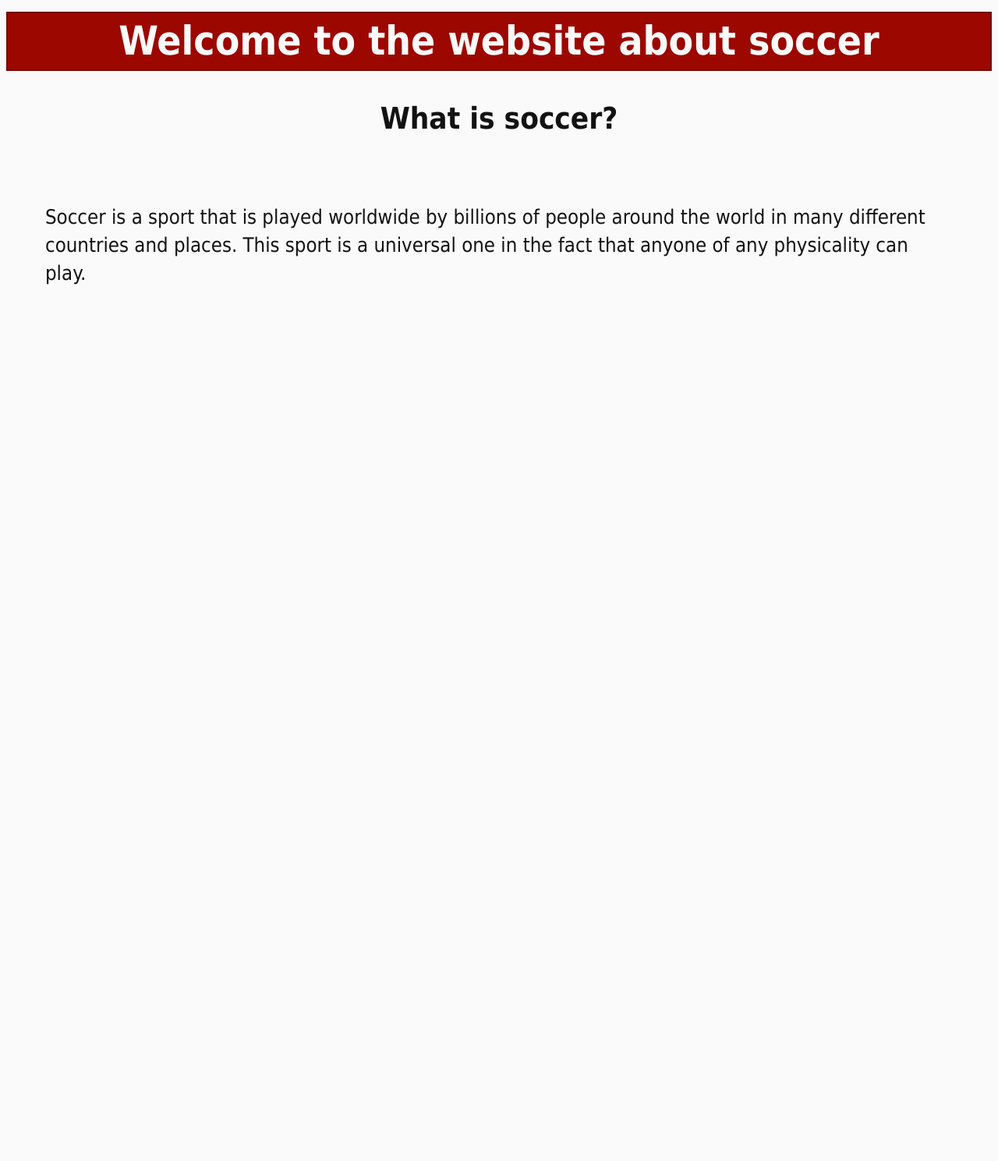
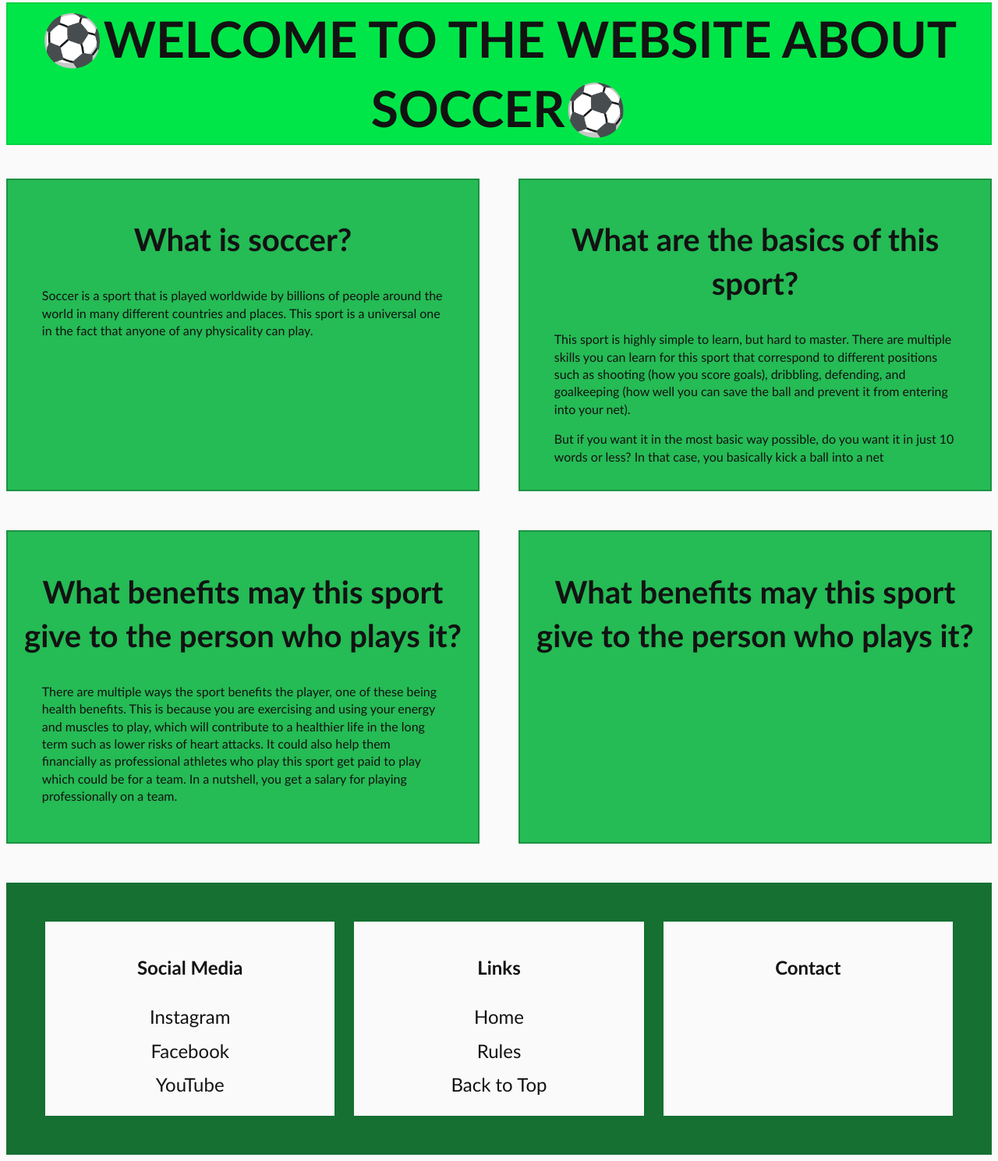
Before and after one commit to techmemelord/final-project-website-oliver, a plain HTML site: page index.html in a window 1280 px wide. Shown: the part 1036-2525 px from the top of the page at 78% size. Before the commit the page ends 1480 px from the top, so only its background shows below. Drawn offline with Linux system fonts and the light colour scheme.

Commit message:
Add files via upload

```diff
--- a/index.html
+++ b/index.html
@@ -17,7 +17,6 @@
           <li class="nav-item"><a class="nav-link" href="#">Home</a></li>
           <li class="nav-item"><a class="nav-link" href="#">Rules</a></li>
           <li class="nav-item"><a class="nav-link" href="#">History</a></li>
-          <li class="nav-item"><a class="nav-link" href="#">World Cup</a></li>
           <li class="nav-item">
             <a class="nav-link" href="#">Player Positions</a>
           </li>
@@ -29,19 +28,71 @@
           src="images/soccer pitch.jpg"
           alt="A picture of a soccer pitch with green grass and white painted lines" />
       </div>
-      <h1>Welcome to the website about soccer</h1>
+      <h1>&#9917;Welcome to the website about soccer&#9917;</h1>
     </header>
     <main>
-      <section id="intro-section">
+      <section>
         <h2>What is soccer?</h2>
-      </section>
-      <section id="second-section">
         <p>
           Soccer is a sport that is played worldwide by billions of people
           around the world in many different countries and places. This sport is
           a universal one in the fact that anyone of any physicality can play.
         </p>
       </section>
+      <section>
+        <h2>What are the basics of this sport?</h2>
+        <p>
+          This sport is highly simple to learn, but hard to master. There are
+          multiple skills you can learn for this sport that correspond to
+          different positions such as shooting (how you score goals), dribbling,
+          defending, and goalkeeping (how well you can save the ball and prevent
+          it from entering into your net).
+        </p>
+        <p>
+          But if you want it in the most basic way possible, do you want it in
+          just 10 words or less? In that case, you basically kick a ball into a
+          net
+        </p>
+      </section>
+      <section>
+        <h2>What benefits may this sport give to the person who plays it?</h2>
+        <p>
+          There are multiple ways the sport benefits the player, one of these
+          being health benefits. This is because you are exercising and using
+          your energy and muscles to play, which will contribute to a healthier
+          life in the long term such as lower risks of heart attacks. It could
+          also help them financially as professional athletes who play this
+          sport get paid to play which could be for a team. In a nutshell, you
+          get a salary for playing professionally on a team.
+        </p>
+      </section>
+      <section>
+        <h2>What benefits may this sport give to the person who plays it?</h2>
+        <p></p>
+      </section>
     </main>
+    <footer>
+      <div class="footer-column">
+        <h3>Social Media</h3>
+        <a href="https://www.instagram.com/" target="_blank" rel="noopener"
+          >Instagram</a
+        >
+        <a href="https://www.facebook.com/" target="_blank" rel="noopener"
+          >Facebook</a
+        >
+        <a href="https://www.youtube.com/" target="_blank" rel="noopener"
+          >YouTube</a
+        >
+      </div>
+      <div class="footer-column">
+        <h3>Links</h3>
+        <a href="#">Home</a>
+        <a href="#">Rules</a>
+        <a href="#">Back to Top</a>
+      </div>
+      <div class="footer-column">
+        <h3>Contact</h3>
+      </div>
+    </footer>
   </body>
 </html>
--- a/stylesheets/style.css
+++ b/stylesheets/style.css
@@ -1,7 +1,18 @@
 * {
   box-sizing: border-box;
   line-height: 140%;
-  font-family: tahoma, verdana, sans-serif;
+  font-family: "Trebuchet MS", Verdana, sans-serif;
+}
+
+html {
+  font-size: 62.5%;
+  scroll-behavior: smooth;
+}
+#primary-color {
+  color: #00e648;
+}
+#secondary-color {
+  color: #25bb55;
 }
 
 body {
@@ -20,25 +31,26 @@ header {
 
 #nav-list {
   display: flex;
-  justify-content: center;
+  justify-content: space-between;
   align-items: center;
   list-style-type: none;
   flex-direction: column;
   flex-wrap: wrap;
   align-content: center;
-  background-color: #691915;
-  border: #47110e 2px solid;
+  background-color: #25bb55;
+  border: #1d9242 2px solid;
 }
 
 .nav-link {
   margin: 4%;
+  font-size: 2.4rem;
   display: inline-block;
   padding: 25px 50px;
   border-radius: 999px;
   -webkit-border-radius: 999px;
-  background-color: #9c0700;
-  border: #730701 2px solid;
-  color: #fafafa;
+  background-color: #00e648;
+  border: #00d142 2px solid;
+  color: #121212;
   text-decoration: none;
   flex-basis: 125px;
   margin: 15px;
@@ -48,6 +60,7 @@ header {
 .nav-link:hover,
 .nav-link:focus {
   transform: scale(1.05);
+  background-color: #00d744;
 }
 @media all and (min-width: 1070px) {
   #nav-list {
@@ -58,17 +71,18 @@ header {
     list-style-type: none;
     flex-wrap: wrap;
     align-content: space-between;
-    background-color: #691915;
-    border: #47110e 2px solid;
+    background-color: #25bb55;
+    border: #1d9242 2px solid;
   }
   nav {
+    position: -webkit-sticky;
     position: sticky;
     top: 0;
   }
 }
 
 .nav-link:active {
-  background-color: #88221d;
+  background-color: #00b93b;
 }
 
 #intro-image {
@@ -81,17 +95,80 @@ header {
 }
 
 h1 {
-  color: #fafafa;
-  background-color: #9c0700;
-  border: #730701 2px solid;
+  background-color: #00e648;
+  border: #00d142 2px solid;
+  text-transform: uppercase;
+  font-size: 6.4rem;
 }
 
 h2 {
   text-align: center;
+  font-size: 4rem;
+}
+
+main {
+  display: grid;
+  gap: 50px;
+  grid-template-columns: 1fr;
+  grid-template-rows: repeat(4, 1fr);
+}
+
+@media all and (min-width: 1070px) {
+  main {
+    display: grid;
+    gap: 50px;
+    grid-template-columns: 1fr 1fr;
+    grid-template-rows: repeat(2, 1fr);
+  }
+}
+section {
+  padding: 2.5%;
+  background-color: #25bb55;
+  border: #1d9242 2px solid;
+}
+
+p {
+  padding: 0px 5%;
+}
+
+h3 {
   font-size: 2.4rem;
 }
+footer {
+  gap: 25px;
+  background-color: #157032;
+  display: grid;
+  grid-template-columns: 1fr;
+  grid-template-rows: repeat(3, 1fr);
+  padding: 50px;
+  margin-top: 50px;
+  justify-items: center;
+  justify-content: center;
+}
+.footer-column {
+  background-color: #fafafa;
+  display: inline-block;
+  flex-direction: column;
+  text-align: center;
+  padding: 5%;
+  width: 100%;
+}
 
-section p {
-  padding: 50px;
-  background-color: #fafafa;
+.footer-column a {
+  color: #121212;
+  text-decoration: none;
+  padding: 5px;
+  font-size: 2.4rem;
+  display: block;
 }
+
+.footer-column a:hover {
+  background-color: #e3e3e3;
+}
+@media all and (min-width: 1070px) {
+  footer {
+    display: grid;
+    grid-template-columns: repeat(3, minmax(100px, 1fr));
+    grid-template-rows: 1fr;
+  }
+}
```
Also changed, not shown: images/color palette.jpeg (added), images/wireframe.png (added).
